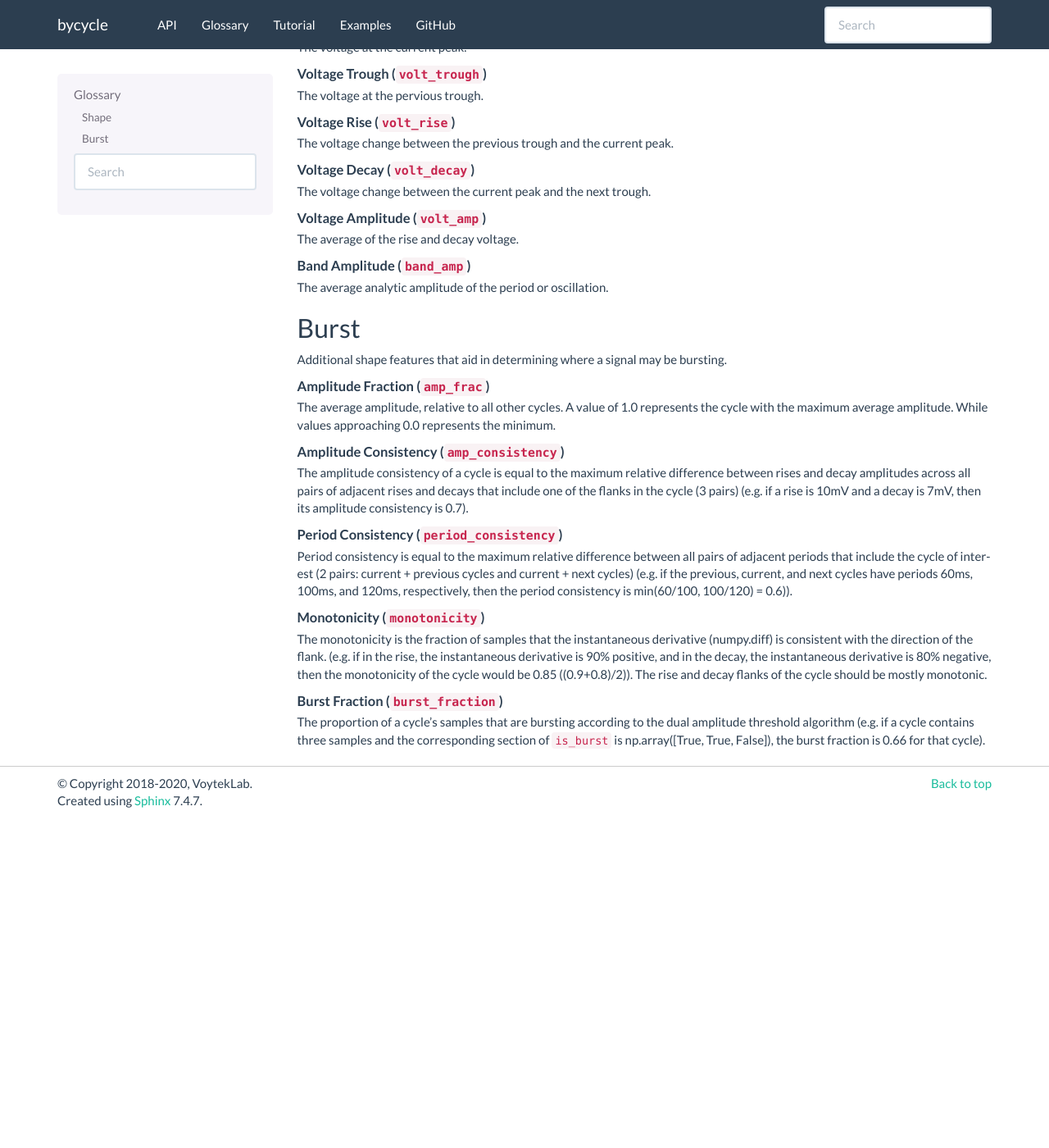
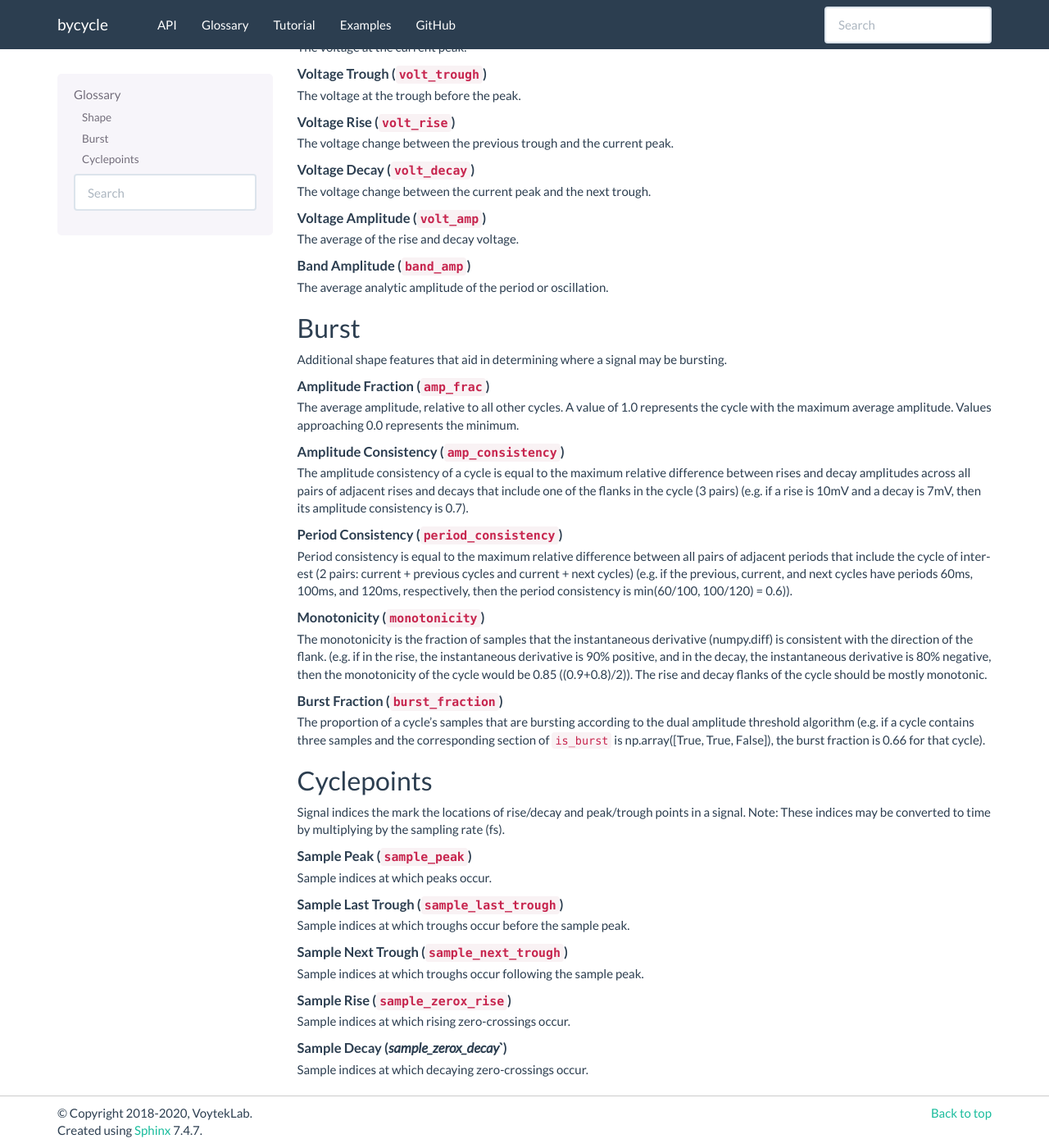
Before and after one commit to bycycle-tools/bycycle, a Sphinx documentation site: the page built from doc/glossary.rst, in a window 1280 px wide and 1400 px high, scrolled down 723 px. Shown: the whole window at 82% size. Built offline with Sphinx 7.4.7, drawn with Linux system fonts in a browser that asks for light colours; pages that are not in the unit, such as notebooks, are missing from menus; the version number could not be read and is left out; before the commit the page ends 1721 px from its top, so only the background shows below that.

Commit message:
glossary typos and cyclepoint terms added

```diff
--- a/doc/glossary.rst
+++ b/doc/glossary.rst
@@ -38,7 +38,7 @@ Features that describe the shape of a cycle.
         The voltage at the current peak.
 
     Voltage Trough (``volt_trough``)
-        The voltage at the pervious trough.
+        The voltage at the trough before the peak.
 
     Voltage Rise (``volt_rise``)
         The voltage change between the previous trough and the current peak.
@@ -60,7 +60,7 @@ Additional shape features that aid in determining where a signal may be bursting
 
     Amplitude Fraction (``amp_frac``)
         The average amplitude, relative to all other cycles. A value of 1.0 represents the cycle with
-        the maximum average amplitude. While values approaching 0.0 represents the minimum.
+        the maximum average amplitude. Values approaching 0.0 represents the minimum.
 
     Amplitude Consistency (``amp_consistency``)
         The amplitude consistency of a cycle is equal to the maximum relative difference between rises and
@@ -83,3 +83,26 @@ Additional shape features that aid in determining where a signal may be bursting
         The proportion of a cycle's samples that are bursting according to the dual amplitude threshold algorithm
         (e.g. if a cycle contains three samples and the corresponding section of ``is_burst`` is
         np.array([True, True, False]), the burst fraction is 0.66 for that cycle).
+
+
+Cyclepoints
+-----------
+Signal indices the mark the locations of rise/decay and peak/trough points in a signal.
+Note: These indices may be converted to time by multiplying by the sampling rate (fs).
+
+.. glossary::
+
+    Sample Peak (``sample_peak``)
+        Sample indices at which peaks occur.
+
+    Sample Last Trough (``sample_last_trough``)
+        Sample indices at which troughs occur before the sample peak.
+
+    Sample Next Trough (``sample_next_trough``)
+        Sample indices at which troughs occur following the sample peak.
+
+    Sample Rise (``sample_zerox_rise``)
+        Sample indices at which rising zero-crossings occur.
+
+    Sample Decay (`sample_zerox_decay``)
+        Sample indices at which decaying zero-crossings occur.
```
